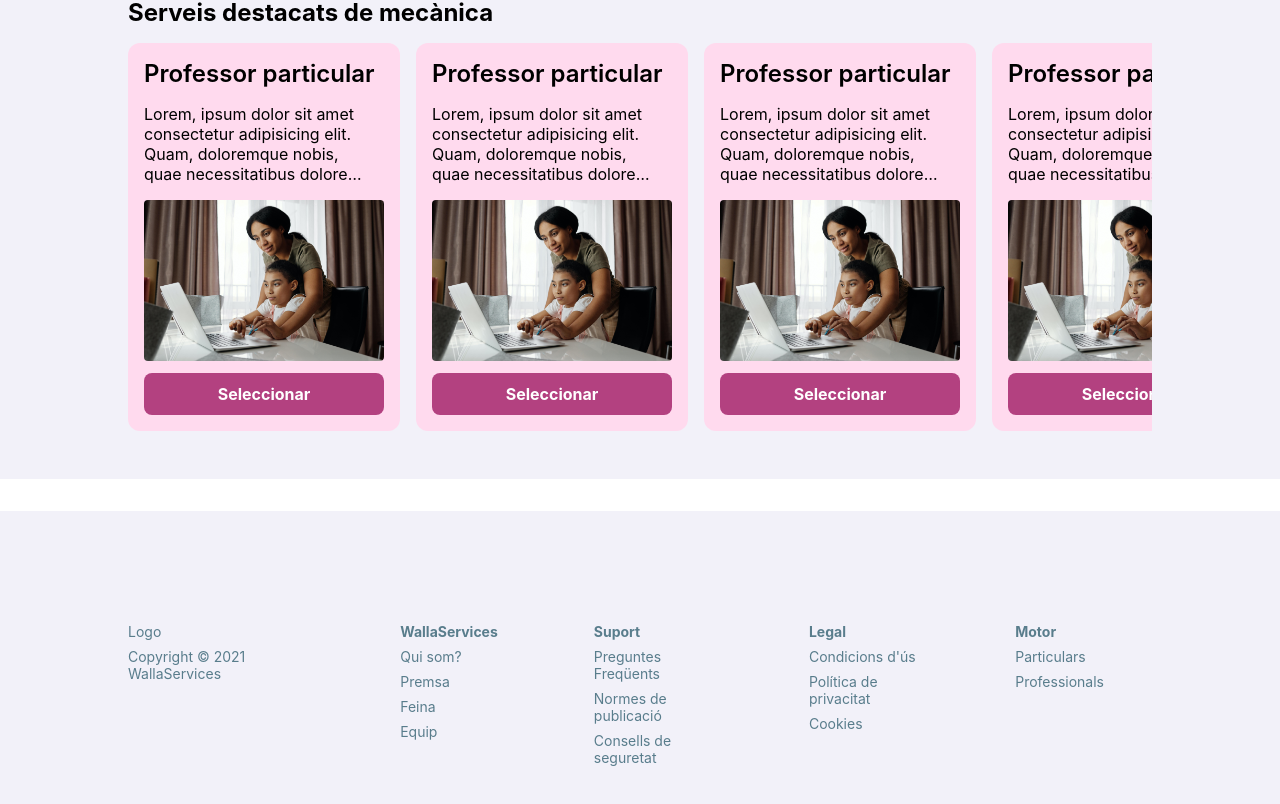
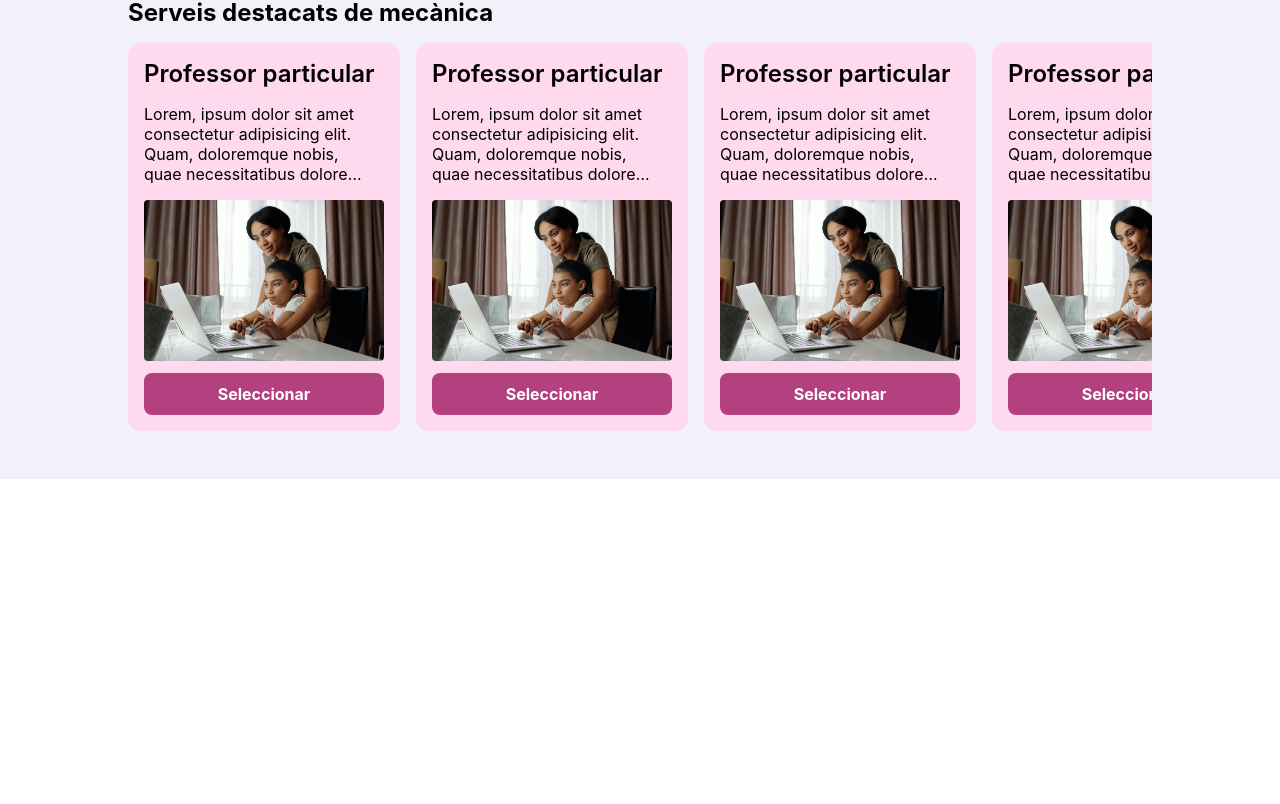
Before and after one commit to danifdezalonso/hourglass-app, a React (Create React App) app: page / in a window 1280 px wide. Shown: the part 1464-2268 px from the top of the page. After the commit the page ends 1943 px from the top, so only its background shows below. Built offline with nearby package versions, Linux system fonts and the light colour scheme.

Commit message:
new branch react router

```diff
--- a/src/App.js
+++ b/src/App.js
@@ -11,7 +11,7 @@ export default function App() {
       <Highlights title="Serveis destacats per la llar" />
       <Highlights title="Serveis destacats per estudiar" />
       <Highlights title="Serveis destacats de mecànica" />
-      <Footer />
+      {/* <Footer /> */}
     </div>
   );
 }
--- a/src/index.js
+++ b/src/index.js
@@ -1,4 +1,3 @@
-import { StrictMode } from "react";
 import ReactDOM from "react-dom";
 
 import App from "./App";
```
Also changed, not shown: 1 other file (tests, documents, lock files or other folders).
